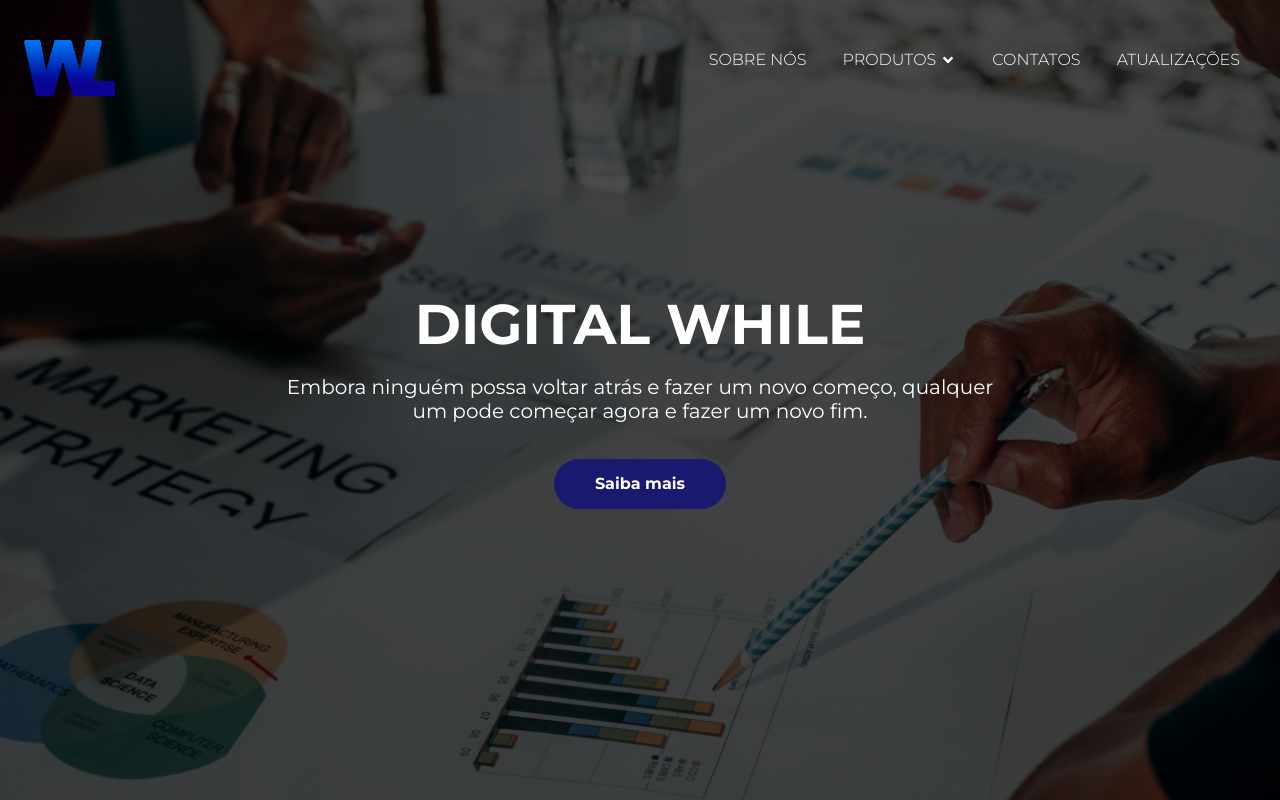
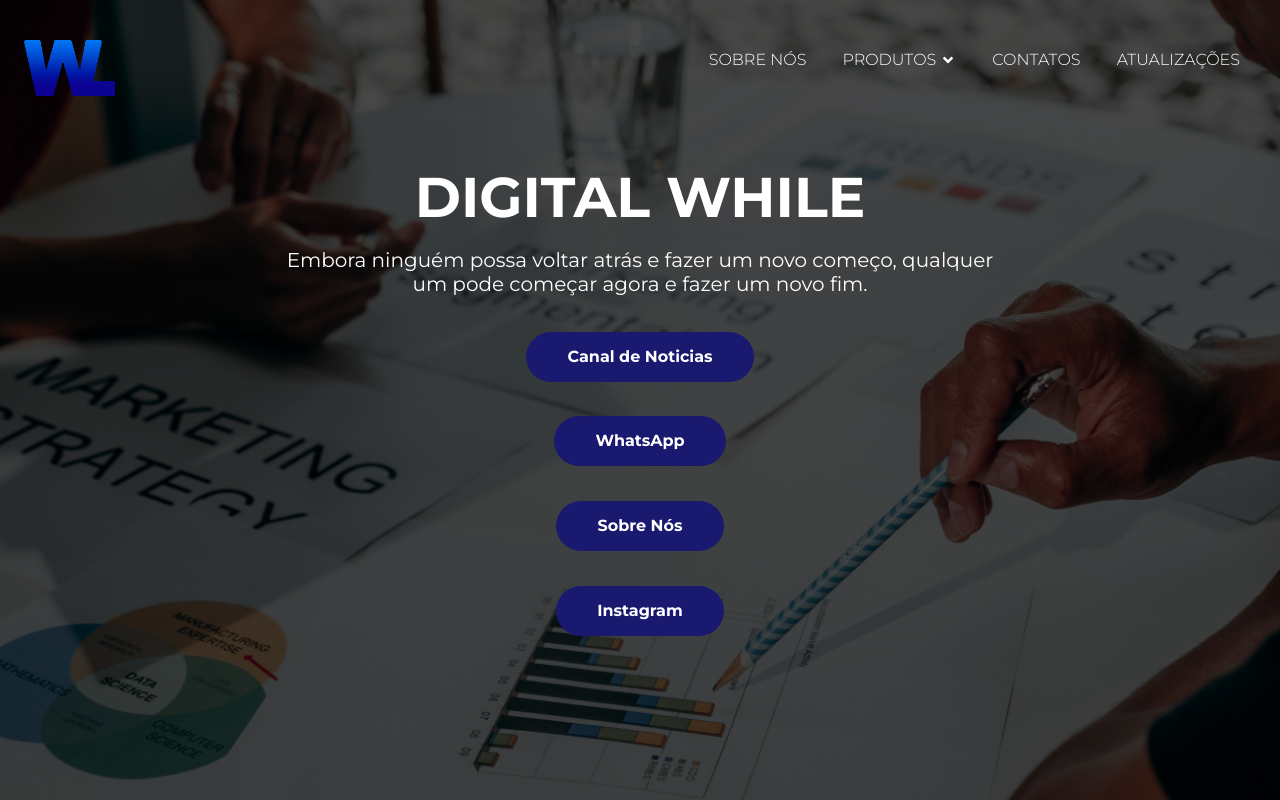
Before and after one commit to digital-while/site-oficial, a React (Create React App) app: page / in a window 1280 px wide. Built offline with nearby package versions, Linux system fonts and the light colour scheme.

Commit message:
feat: infos e ajustes

```diff
--- a/src/components/banner-with-text-button/index.tsx
+++ b/src/components/banner-with-text-button/index.tsx
@@ -1,4 +1,4 @@
-import { BannerWrapper, BannerContent } from "./styles";
+import { BannerWrapper, BannerContent, BoxCenter } from "./styles";
 
 const BannerWithTextButton = () => {
   return (
@@ -7,7 +7,12 @@ const BannerWithTextButton = () => {
         <BannerContent>
             <h1 className="mb-16">Digital While</h1>
             <p className="h6 mb-36">Embora ninguém possa voltar atrás e fazer um novo começo, qualquer um pode começar agora e fazer um novo fim.</p>
-            <a href="#" className="btn btn-blue">Saiba mais</a>
+            <BoxCenter className="class-box">
+              <a href="https://whatsapp.com/channel/0029Va3uqwGL2ATqaK89230u" className="btn btn-blue">Canal de Noticias</a>
+              <a href="#" className="btn btn-blue">WhatsApp</a>
+              <a href="#" className="btn btn-blue">Sobre Nós</a>
+              <a href="#" className="btn btn-blue">Instagram</a>
+            </BoxCenter>
         </BannerContent>
     </BannerWrapper>
     </>
--- a/src/components/banner-with-text-button/styles.ts
+++ b/src/components/banner-with-text-button/styles.ts
@@ -32,3 +32,11 @@ export const BannerContent = styled.div`
     padding-right: 16px;
     position: relative;
 `;
+
+export const BoxCenter = styled.div`
+  height: 38vh;
+  justify-content: space-between;
+  display: flex;
+  flex-direction: column;
+  align-items: center;
+`;
```
Also changed, not shown: 1 other file (tests, documents, lock files or other folders).
